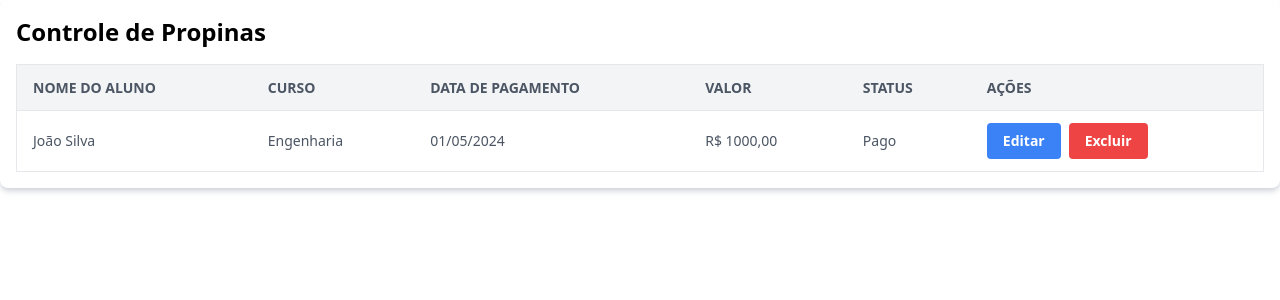
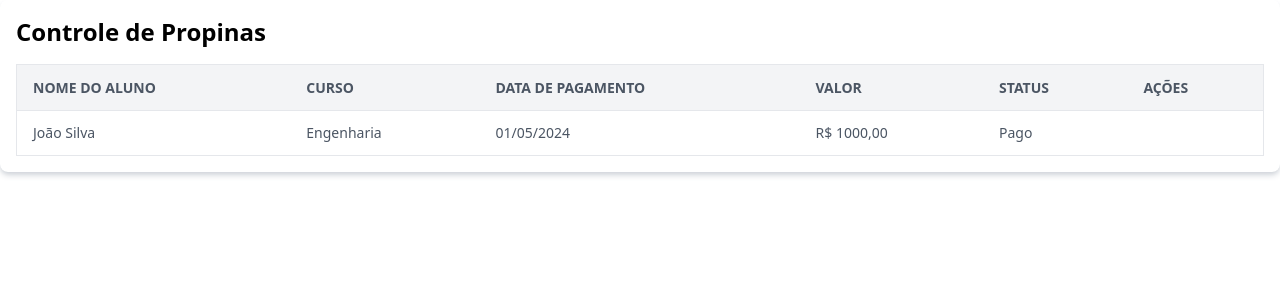
Before and after one commit to leehendrick/EduConnect-UI, a Nuxt app in the folder nuxt-app/: page /students/financas in a window 1280 px wide. Shown: the top 300 px of the page. Built offline with nearby package versions, Linux system fonts and the light colour scheme.

Commit message:
update : remove buttons

```diff
--- a/nuxt-app/pages/students/financas.vue
+++ b/nuxt-app/pages/students/financas.vue
@@ -25,14 +25,6 @@ definePageMeta({
         <td class="py-3 px-4 border-b border-gray-200">01/05/2024</td>
         <td class="py-3 px-4 border-b border-gray-200">R$ 1000,00</td>
         <td class="py-3 px-4 border-b border-gray-200">Pago</td>
-        <td class="py-3 px-4 border-b border-gray-200">
-          <button class="bg-blue-500 hover:bg-blue-700 text-white font-bold py-2 px-4 rounded">
-            Editar
-          </button>
-          <button class="bg-red-500 hover:bg-red-700 text-white font-bold py-2 px-4 rounded ml-2">
-            Excluir
-          </button>
-        </td>
       </tr>
       <!-- Adicione mais linhas conforme necessário -->
       </tbody>
```
